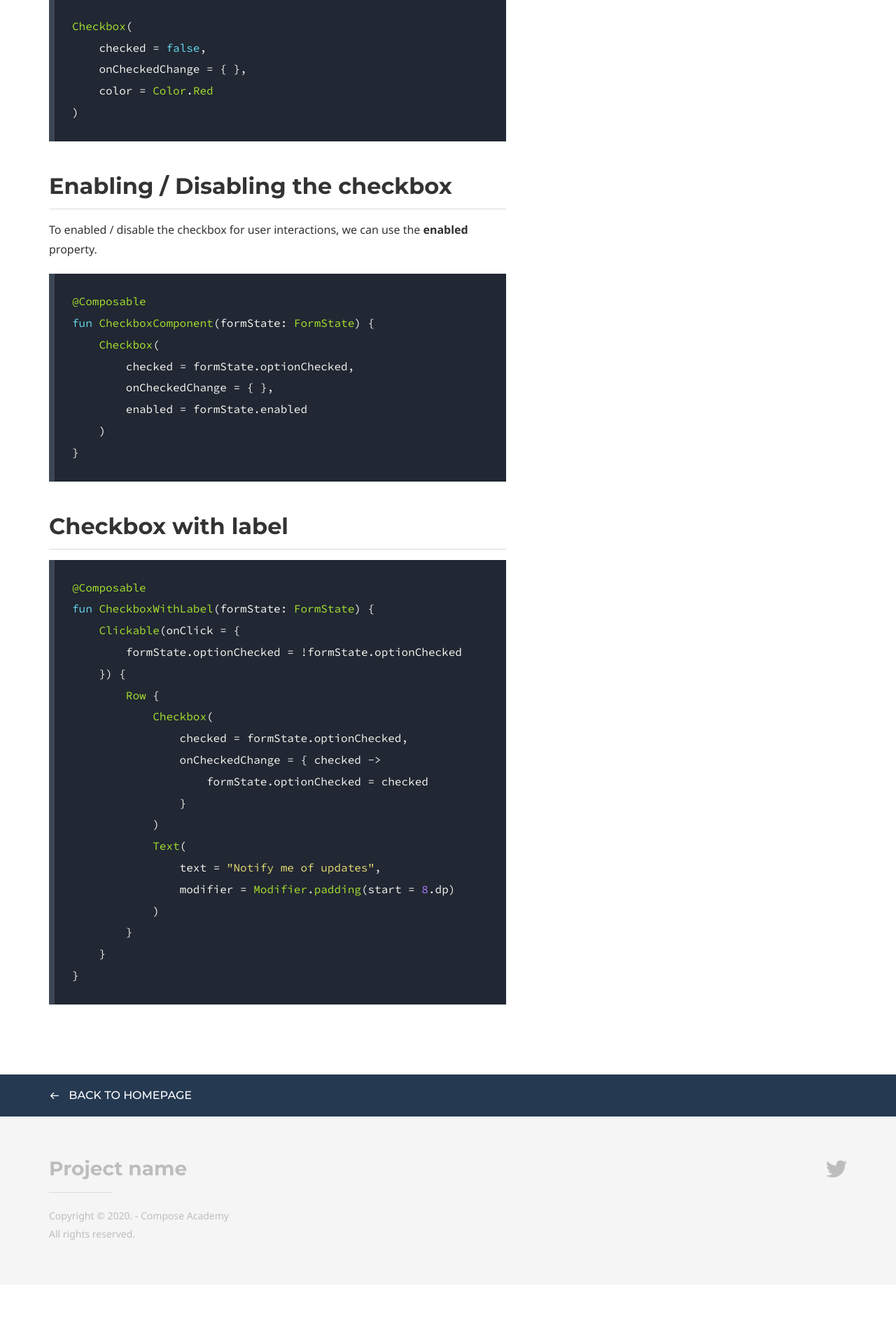
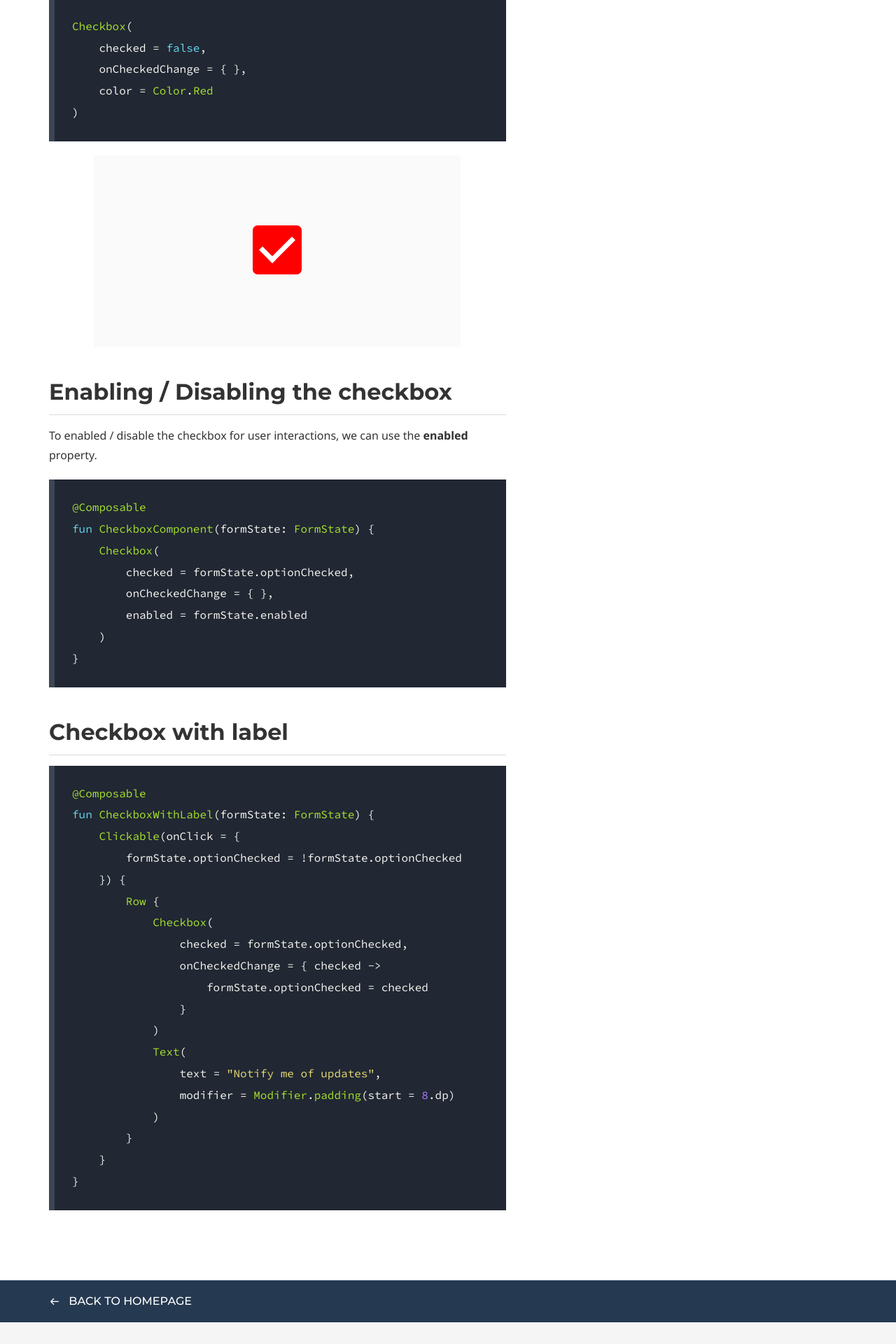
Before and after one commit to hitherejoe/ComposeAcademy, a Jekyll site: the page built from academy/material/checkbox.md, in a window 1280 px wide. Shown: the part 2484-4404 px from the top of the page at 70% size. Built offline with Jekyll 4.4.1, drawn with Linux system fonts in a browser that asks for light colours; some web fonts are replaced; before the commit the page ends 4319 px from its top, so only the background shows below that.

Commit message:
Update checkbox.md

````diff
--- a/academy/material/checkbox.md
+++ b/academy/material/checkbox.md
@@ -63,7 +63,9 @@ Checkbox(
     color = Color.Red
 )
 ```
-
+<p align="center">
+  <img src="/academy/material/media/colored_checkbox.png">
+</p>
 
 ## Enabling / Disabling the checkbox
 
````
